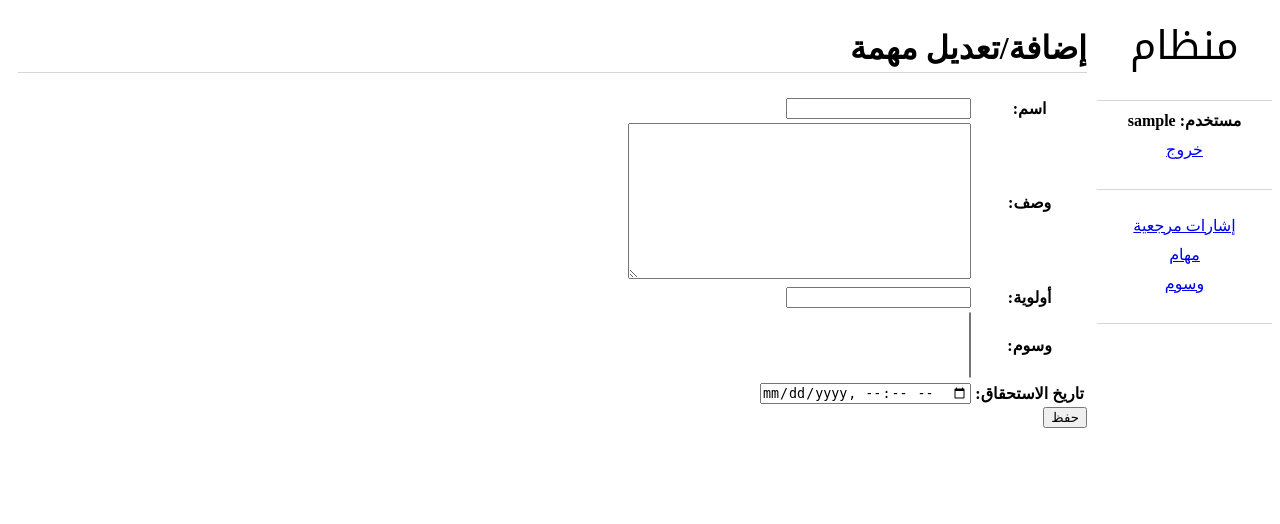
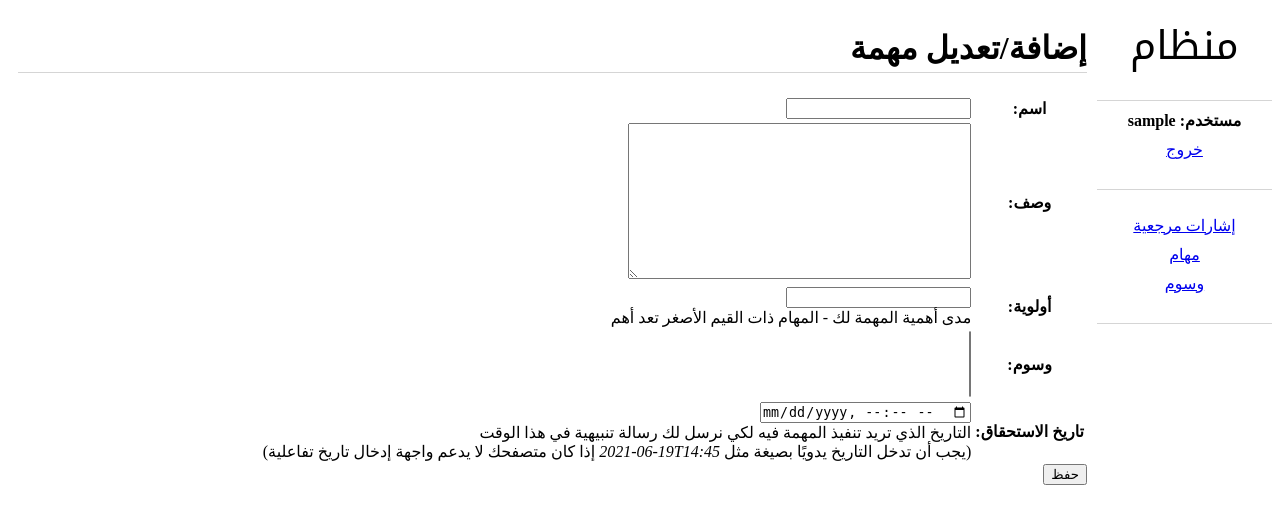
Before and after one commit to abdnh/minzam-django, a Django app: page /task/create/ in a window 1280 px wide. Shown: the top 524 px of the page. Run offline with Django 3.2, Linux system fonts and the light colour scheme; the visitor is signed in with stand-in values (Sample User, id 1); data that the repository does not hold is empty.

Commit message:
Some description of how to use the website

```diff
--- a/main_app/forms.py
+++ b/main_app/forms.py
@@ -30,9 +30,9 @@ class TaskForm(forms.Form):
 
     name = forms.CharField(label='اسم')
     descr = forms.CharField(widget=forms.Textarea, label='وصف', required=False)
-    priority = forms.IntegerField(label='أولوية', min_value=0)
+    priority = forms.IntegerField(label='أولوية', min_value=1, help_text='مدى أهمية المهمة لك - المهام ذات القيم الأصغر تعد أهم')
     tags = forms.ModelMultipleChoiceField(queryset=Tag.objects, label='وسوم', required=False)
-    due_date = forms.DateTimeField(widget=DateTimeWidget, label='تاريخ الاستحقاق', validators=[ensure_future_date])
+    due_date = forms.DateTimeField(widget=DateTimeWidget, label='تاريخ الاستحقاق', validators=[ensure_future_date], help_text='التاريخ الذي تريد تنفيذ المهمة فيه لكي نرسل لك رسالة تنبيهية في هذا الوقت<br>(يجب أن تدخل التاريخ يدويًا بصيغة مثل <em dir="ltr">2021-06-19T14:45</em> إذا كان متصفحك لا يدعم واجهة إدخال تاريخ تفاعلية)')
 
     def __init__(self, user=None, *args, **kwargs):
         super().__init__(*args, **kwargs)
--- a/main_app/templates/main_app/bookmark_list.html
+++ b/main_app/templates/main_app/bookmark_list.html
@@ -4,8 +4,9 @@
 
 {% block content %}
   <h1>قائمة الإشارات المرجعية</h1>
+  <p>الإشارات المرجعية هي روابط إنترنت تخزنها للرجوع إليها لاحقًا (أو تكدسها إلى أبد الآبدين) مثل الموجودة في متصفحات الإنترنت.</p>
   {% if user.is_authenticated %}
-  <button id="add-button"><a href="create/">أضف</a></button>
+    <button id="add-button"><a href="create/">أضف</a></button>
   {% endif %}
   {% if bookmark_list %}
   <table id="items-table">
--- a/main_app/templates/main_app/tag_list.html
+++ b/main_app/templates/main_app/tag_list.html
@@ -4,6 +4,7 @@
 
 {% block content %}
   <h1>قائمة الوسوم</h1>
+  <p>تُستخدم الوسوم لتصنيف الإشارات المرجعية والمهام.</p>
   {% if user.is_authenticated %}
     <button id="add-button"><a href="create/">أضف</a></button>
   {% endif %}
--- a/main_app/templates/main_app/task_list.html
+++ b/main_app/templates/main_app/task_list.html
@@ -4,8 +4,9 @@
 
 {% block content %}
   <h1>قائمة المهام</h1>
+  <p>المهام هي أعمال تريد إنجازها في وقت محدد. يرسل لك الموقع تنبيهات على بريدك الإلكتروني عند مجيء موعد كل مهمة مسجلة.</p>
   {% if user.is_authenticated %}
-  <button id="add-button"><a href="create/">أضف</a></button>
+    <button id="add-button"><a href="create/">أضف</a></button>
   {% endif %}
   {% if task_list %}
   <table id="items-table">
```
Lines whose indentation alone changed are shown as unchanged.
